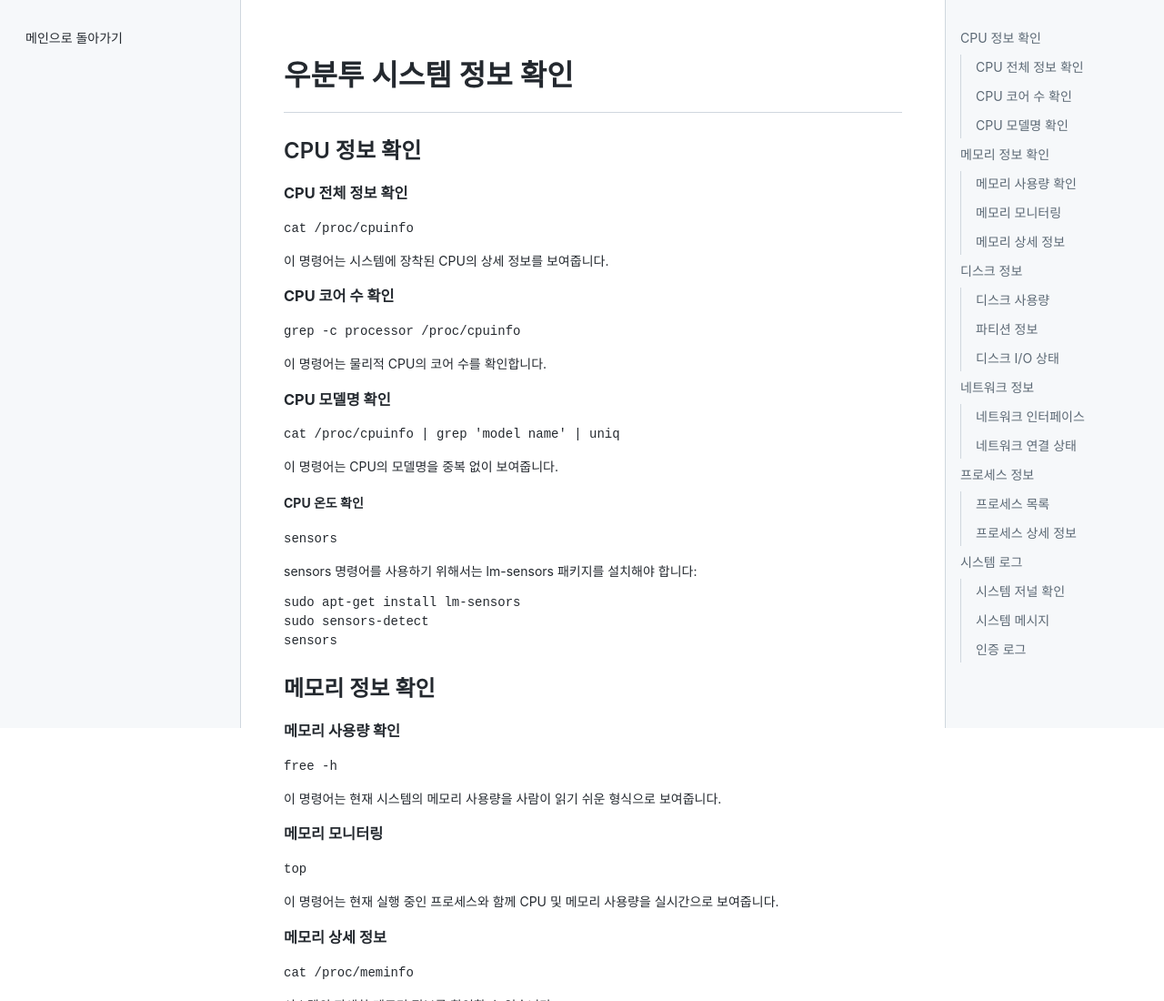
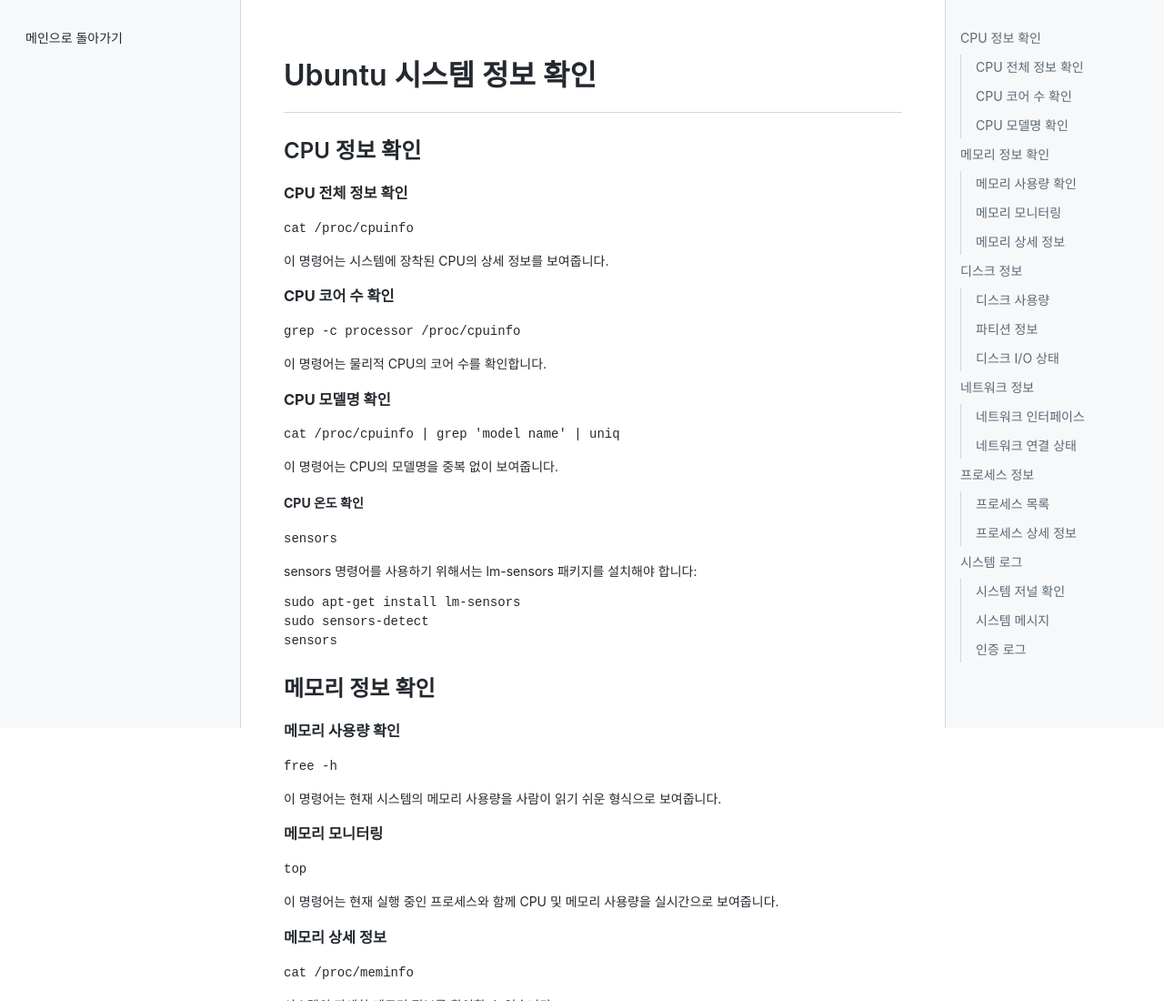
Before and after one commit to jeonck/gitbook-style, a plain HTML site: page ubuntu-system.html in a window 1280 px wide. Shown: the top 1100 px of the page at 91% size. Drawn offline with Linux system fonts and the light colour scheme.

Commit message:
change: content

```diff
--- a/ubuntu-system.html
+++ b/ubuntu-system.html
@@ -32,7 +32,7 @@
 
     <div class="md-content">
         <article class="md-content__inner">
-            <h1 id="ubuntu-system">우분투 시스템 정보 확인</h1>
+            <h1 id="ubuntu-system">Ubuntu 시스템 정보 확인</h1>
 
             <section id="cpu-information">
                 <h2>CPU 정보 확인</h2>
```
